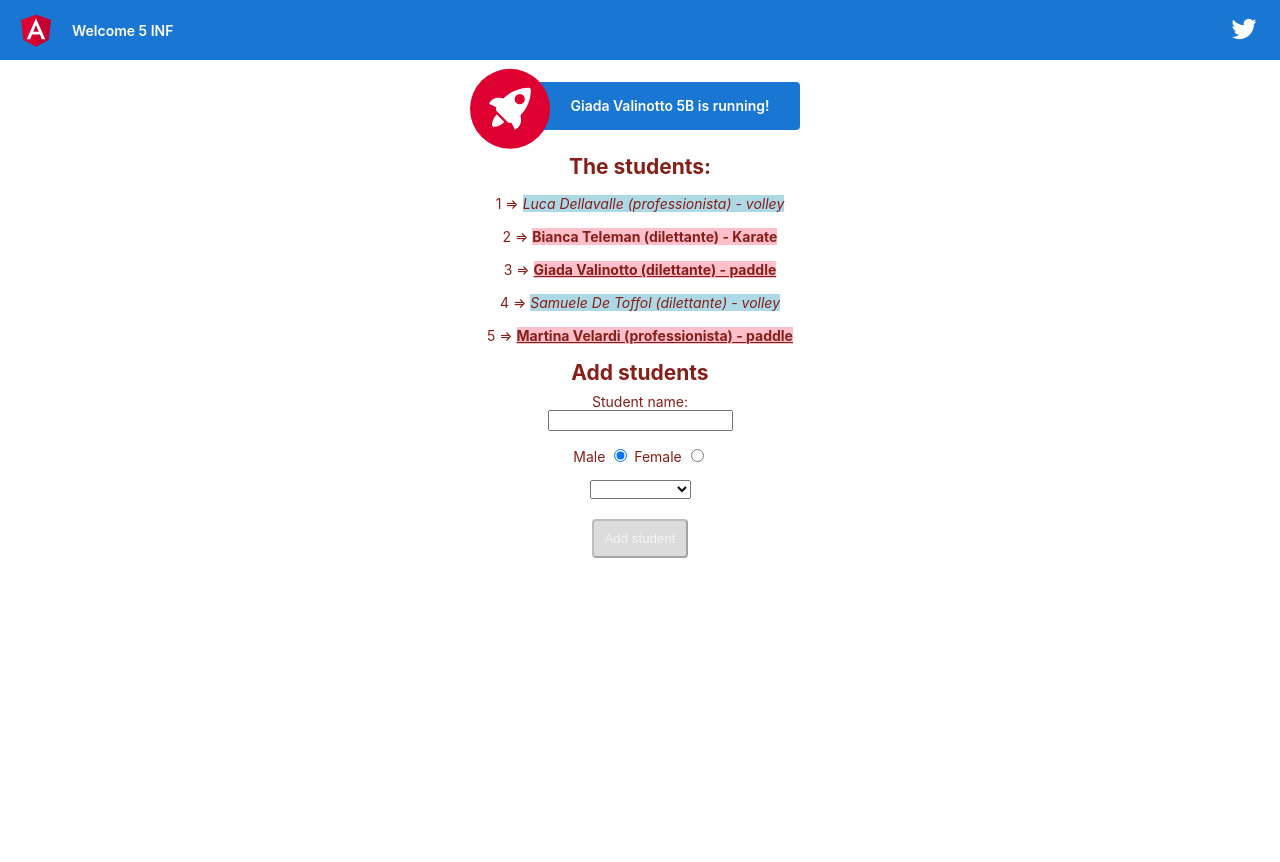
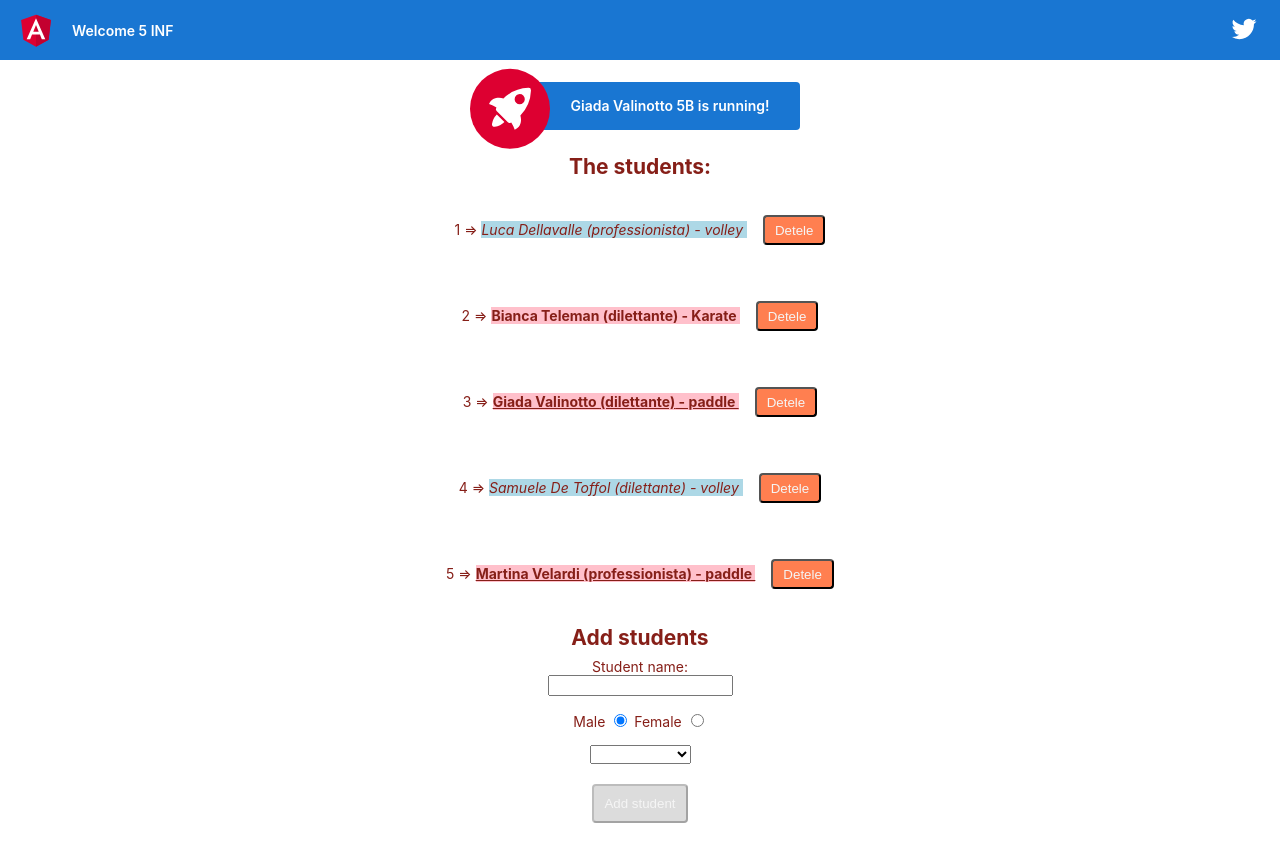
Before and after one commit to vallauri-ict/angular-course-Giada-Valinotto, an Angular app in the folder angular-course/: page / in a window 1280 px wide. Shown: the top 862 px of the page. Before the commit the page ends 800 px from the top, so only its background shows below. Built offline with nearby package versions, Linux system fonts and the light colour scheme.

Commit message:
Delete student from app.component

```diff
--- a/angular-course/src/app/app.component.css
+++ b/angular-course/src/app/app.component.css
@@ -28,7 +28,13 @@ button{
   margin: 20px auto;
   border-radius: 4px;
 }
-
+.delete{
+background-color: coral;
+margin-left: 16px;
+padding-top: 5px;
+padding-bottom: 5px;
+height: 30px;
+}
 button:disabled{
   background-color: gainsboro;
 }
--- a/angular-course/src/app/app.component.html
+++ b/angular-course/src/app/app.component.html
@@ -39,6 +39,7 @@
   <div class="student" *ngFor="let item of studentList; let i = index">
     <span>{{i+1}} => </span>
     <app-student [student]="item"></app-student>
+    <button (click)="onDeleteStudent(i)" class="delete">Detele</button>
   </div>
 
   <h2>Add students</h2>
@@ -53,7 +54,7 @@
   </div>
   <span style="margin-top: 15px;"></span>
   <select [(ngModel)]="studentHobby">
-    <option *ngFor="let hobby of hobbies; let i = index" [value]="hobby">{{hobbies[i]}}</option>
+  <option *ngFor="let hobby of hobbies; let i = index" [value]="hobby">{{hobbies[i]}}</option>
   </select>
   <button [disabled]="studentName.length==0" (click)="onCreateStudent()">
   Add student
--- a/angular-course/src/app/app.component.ts
+++ b/angular-course/src/app/app.component.ts
@@ -20,7 +20,7 @@ export class AppComponent{
     {name:'Martina Velardi',hobby:'paddle',gender:'F', isPro: false},
     // {name:'Alberto Savoldelli',hobby:'volley',gender:'M', isPro: false},
   ]
-  hobbies = ['karate','paddle','volley','golf','tennis','programming'];
+  hobbies = ['karate','paddle','volley','golf','tennis','programming', 'basket'];
   //studentList:any[]=[]
   studentName:string = "";
   studentGender: string="M";
@@ -32,4 +32,7 @@ export class AppComponent{
     this.studentName="";
     console.log(this.studentList);
   }
+  onDeleteStudent(index:number){
+    this.studentList.splice(index,1);
+  }
 }
```
